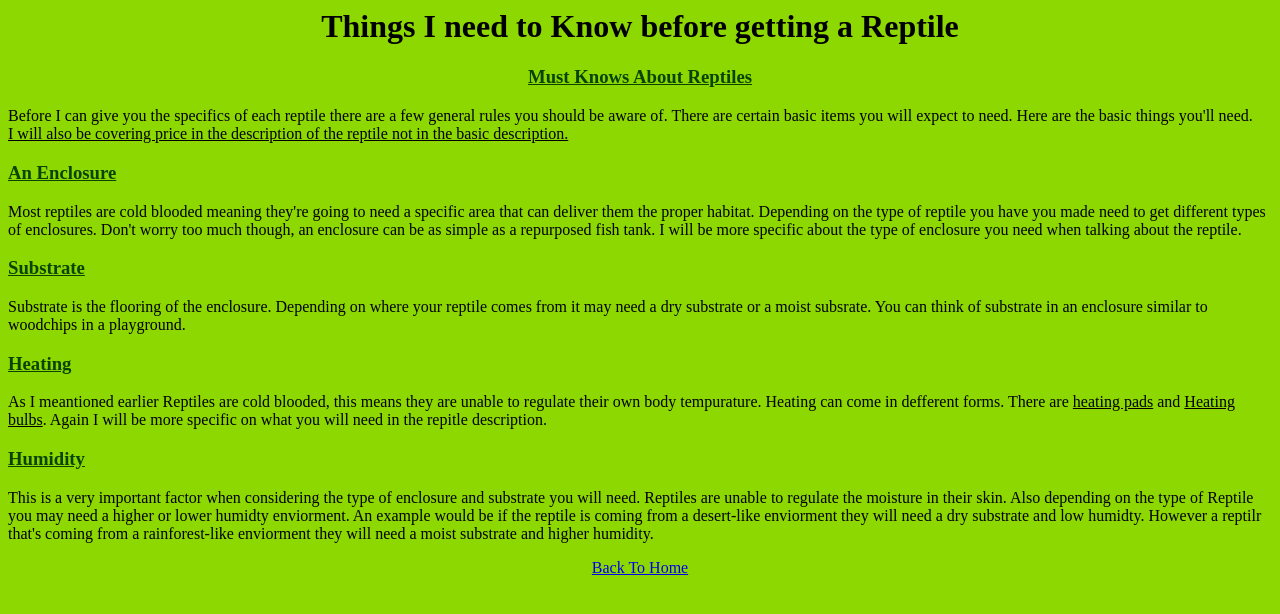
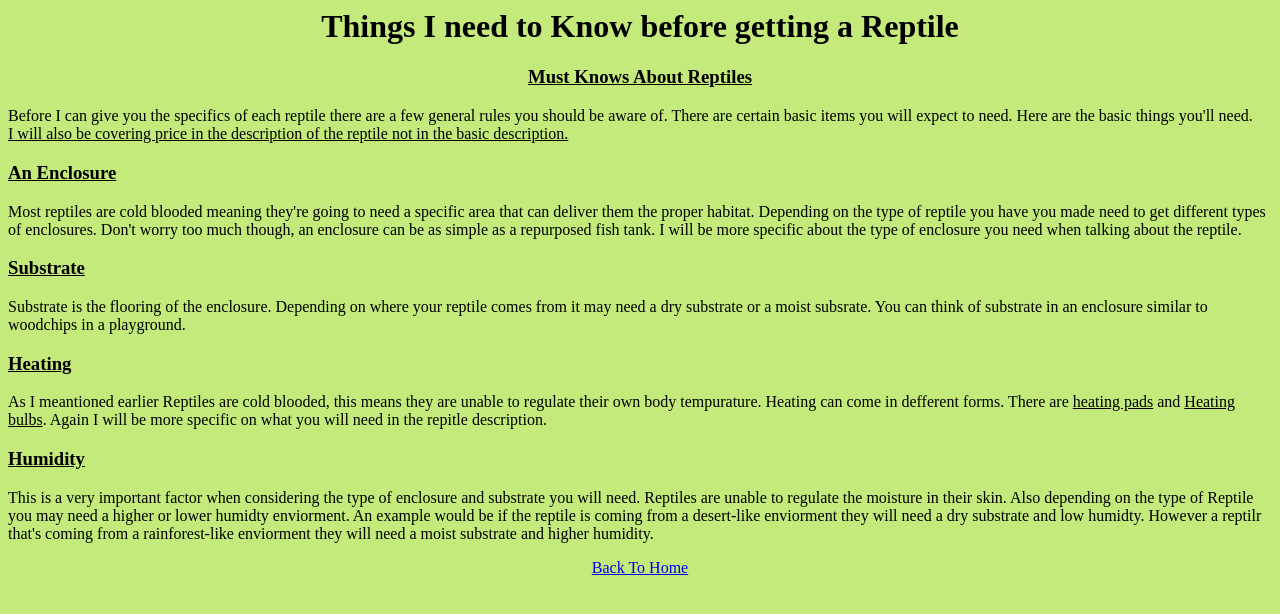
Before and after one commit to SunGod17/reptiles, a plain HTML site: page About_Reptiles.html in a window 1280 px wide. Drawn offline with Linux system fonts and the light colour scheme.

Commit message:
Updated text color

```diff
--- a/style.css
+++ b/style.css
@@ -6,14 +6,14 @@ font-size:large;
 }
 
 body {
-background-color:rgb(140, 216, 0);
+background-color:rgba(140, 216, 0, 0.521);
 
 }
 h3
 
 {
 
-color:rgb(8, 68, 0);
+color:rgb(0, 0, 0);
 text-decoration: underline;
 }
 
```
